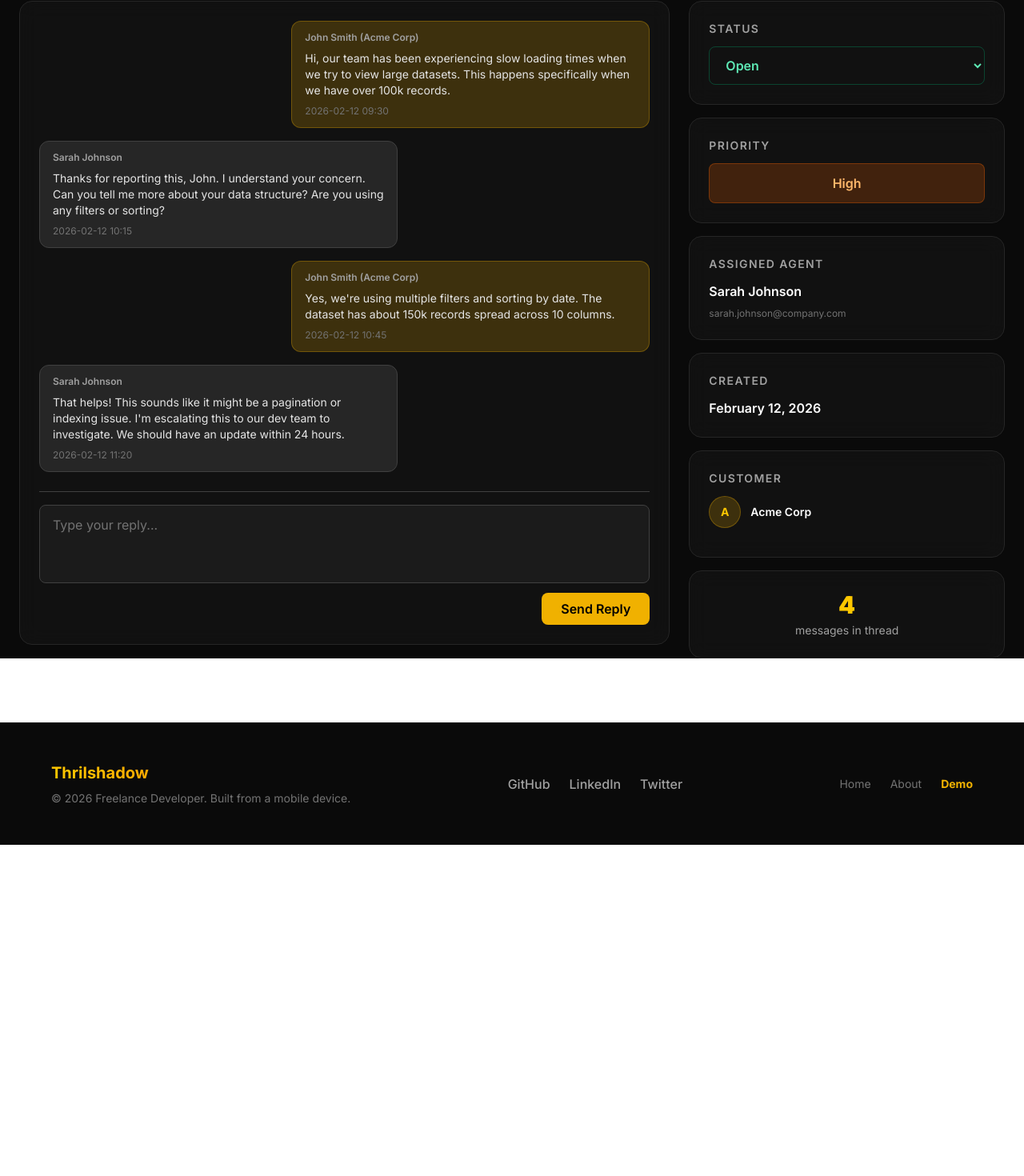
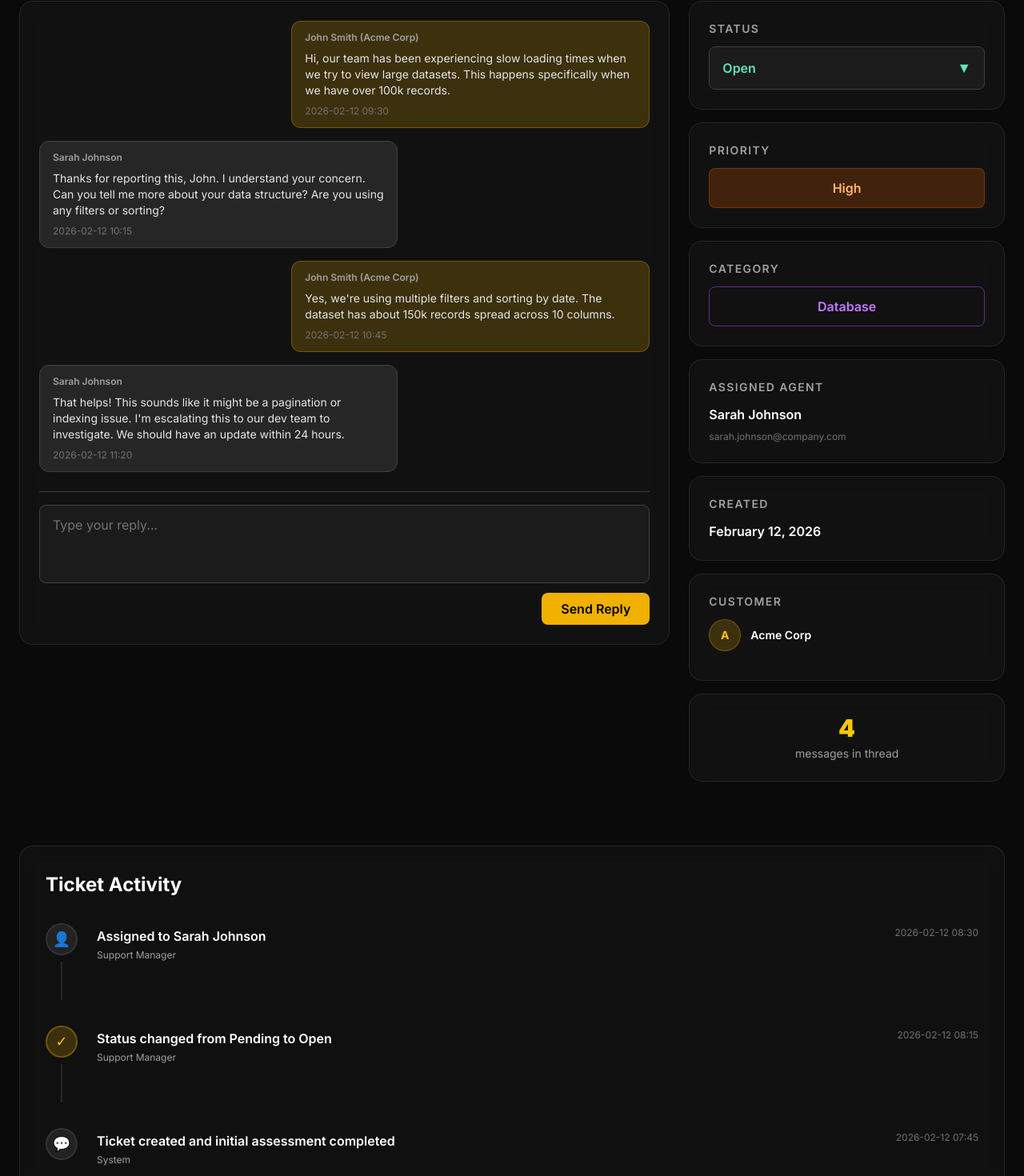
Before and after one commit to thrilshadow/my-portfolio, a Next.js app: page /projects/saas-dashboard/tickets/1 in a window 1280 px wide. Shown: the part 319-1789 px from the top of the page at 80% size. Before the commit the page ends 1375 px from the top, so only its background shows below. Built offline with nearby package versions, Linux system fonts and the light colour scheme.

Commit message:
feat: add interactive ticket history audit trail

```diff
--- a/app/projects/saas-dashboard/tickets/[id]/page.tsx
+++ b/app/projects/saas-dashboard/tickets/[id]/page.tsx
@@ -12,12 +12,21 @@ type Message = {
   timestamp: string;
 };
 
+type ActivityLog = {
+  id: number;
+  type: 'Status Change' | 'Assigned' | 'Comment';
+  description: string;
+  timestamp: string;
+  actor: string;
+};
+
 type Ticket = {
   id: number;
   subject: string;
   customerName: string;
   status: 'Open' | 'Pending' | 'Resolved';
   priority: 'Low' | 'Medium' | 'High' | 'Urgent';
+  category: 'Billing' | 'Bug' | 'Database' | 'Feature Request' | 'Security';
   date: string;
   description?: string;
   assignedTo?: string;
@@ -33,6 +42,7 @@ const mockTickets: Record<number, Ticket> = {
     customerName: "Acme Corp",
     status: "Open",
     priority: "High",
+    category: "Database",
     date: "2026-02-12",
     description: "When loading datasets with over 100,000 records, the dashboard takes 15-20 seconds to render. This is impacting user experience and productivity.",
     assignedTo: "Sarah Johnson",
@@ -74,6 +84,7 @@ const mockTickets: Record<number, Ticket> = {
     customerName: "TechStart Inc",
     status: "Pending",
     priority: "Urgent",
+    category: "Bug",
     date: "2026-02-11",
     description: "Stripe webhook integration has stopped processing payments. Last successful transaction was on Feb 10. Users are unable to complete purchases.",
     assignedTo: "Michael Chen",
@@ -115,6 +126,7 @@ const mockTickets: Record<number, Ticket> = {
     customerName: "Digital Agency",
     status: "Open",
     priority: "Low",
+    category: "Feature Request",
     date: "2026-02-10",
     description: "Feature request from customer to add a dark mode toggle in user settings. This would improve accessibility for evening work sessions.",
     assignedTo: "Emma Williams",
@@ -142,6 +154,7 @@ const mockTickets: Record<number, Ticket> = {
     customerName: "Global Solutions",
     status: "Resolved",
     priority: "Medium",
+    category: "Billing",
     date: "2026-02-09",
     description: "Export to CSV button was not including all columns. Fixed by updating the export mapping logic.",
     assignedTo: "Alex Rivera",
@@ -176,6 +189,7 @@ const mockTickets: Record<number, Ticket> = {
     customerName: "Creative Studio",
     status: "Pending",
     priority: "High",
+    category: "Security",
     date: "2026-02-08",
     description: "Customers hitting 429 errors when making bulk API calls. Current rate limit of 100 req/min may be too restrictive for their workflow.",
     assignedTo: "James Park",
@@ -203,6 +217,7 @@ const mockTickets: Record<number, Ticket> = {
     customerName: "CloudFirst",
     status: "Open",
     priority: "Medium",
+    category: "Feature Request",
     date: "2026-02-07",
     description: "Customer needs detailed documentation on setting up webhooks for their integration. Current docs are missing implementation examples.",
     assignedTo: "Lisa Anderson",
@@ -234,6 +249,12 @@ export default function TicketDetail() {
   const [messages, setMessages] = useState<Message[]>(ticket?.messages || []);
   const [replyText, setReplyText] = useState("");
   const [status, setStatus] = useState<'Open' | 'Pending' | 'Resolved'>(ticket?.status || 'Open');
+  const [isStatusDropdownOpen, setIsStatusDropdownOpen] = useState(false);
+  const [activityLog, setActivityLog] = useState<ActivityLog[]>([
+    { id: 3, type: 'Assigned', description: 'Assigned to Sarah Johnson', timestamp: '2026-02-12 08:30', actor: 'Support Manager' },
+    { id: 2, type: 'Status Change', description: 'Status changed from Pending to Open', timestamp: '2026-02-12 08:15', actor: 'Support Manager' },
+    { id: 1, type: 'Comment', description: 'Ticket created and initial assessment completed', timestamp: '2026-02-12 07:45', actor: 'System' }
+  ]);
 
   if (!ticket) {
     return (
@@ -290,6 +311,32 @@ export default function TicketDetail() {
         return "bg-rose-500/20 border-rose-500/30 text-rose-300";
       default:
         return "bg-neutral-500/20 border-neutral-500/30 text-neutral-300";
+    }
+  };
+
+  const getCategoryBadgeColor = (category: string) => {
+    switch (category) {
+      case "Billing":
+        return "border-blue-500/50 text-blue-400";
+      case "Bug":
+        return "border-rose-500/50 text-rose-400";
+      case "Database":
+        return "border-purple-500/50 text-purple-400";
+      case "Feature Request":
+        return "border-emerald-500/50 text-emerald-400";
+      case "Security":
+        return "border-orange-500/50 text-orange-400";
+      default:
+        return "border-neutral-500/50 text-neutral-400";
+    }
+  };
+
+  const getActivityIconColor = (type: string) => {
+    switch (type) {
+      case "Status Change":
+        return "bg-yellow-500/20 border-yellow-500/30";
+      default:
+        return "bg-neutral-700/40 border-neutral-700/60";
     }
   };
 
@@ -351,26 +398,65 @@ export default function TicketDetail() {
           {/* Right Column - Metadata Sidebar */}
           <div className="space-y-4">
             {/* Status Control */}
-            <div className="bg-neutral-900/60 border border-neutral-800 rounded-2xl p-6 backdrop-blur-md">
+            <div className={`bg-neutral-900/60 border border-neutral-800 rounded-2xl p-6 backdrop-blur-md relative ${isStatusDropdownOpen ? 'z-50' : ''}`}>
               <p className="text-sm text-neutral-400 mb-3 uppercase tracking-widest font-semibold">Status</p>
-              <select
-                value={status}
-                onChange={(e) => setStatus(e.target.value as 'Open' | 'Pending' | 'Resolved')}
-                className={`w-full px-4 py-3 rounded-lg border font-semibold cursor-pointer ${
-                  getStatusBadgeColor(status)
-                } bg-transparent focus:outline-none transition`}
-              >
-                <option value="Open">Open</option>
-                <option value="Pending">Pending</option>
-                <option value="Resolved">Resolved</option>
-              </select>
+              <div className="relative">
+                <button
+                  onClick={() => setIsStatusDropdownOpen(!isStatusDropdownOpen)}
+                  className={`w-full px-4 py-3 rounded-lg border font-semibold text-left flex items-center justify-between transition ${
+                    getStatusBadgeColor(status)
+                  } bg-neutral-800/50 hover:bg-neutral-800 border-neutral-700`}
+                >
+                  <span>{status}</span>
+                  <span className={`text-lg transition-transform ${isStatusDropdownOpen ? 'rotate-180' : ''}`}>▼</span>
+                </button>
+
+                {isStatusDropdownOpen && (
+                  <div className="absolute top-full mt-2 w-full bg-neutral-800 border border-neutral-700 rounded-lg shadow-lg z-[100]">
+                    {(['Open', 'Pending', 'Resolved'] as const).map((option) => (
+                      <button
+                        key={option}
+                        onClick={() => {
+                          if (option !== status) {
+                            const now = new Date();
+                            const timestamp = `${(now.getMonth() + 1).toString().padStart(2, '0')}-${now.getDate().toString().padStart(2, '0')} ${now.getHours().toString().padStart(2, '0')}:${now.getMinutes().toString().padStart(2, '0')}`;
+                            const newActivity: ActivityLog = {
+                              id: Math.max(...activityLog.map(a => a.id), 0) + 1,
+                              type: 'Status Change',
+                              description: `Status changed from ${status} to ${option}`,
+                              timestamp,
+                              actor: 'You (Support Agent)'
+                            };
+                            setActivityLog([newActivity, ...activityLog]);
+                          }
+                          setStatus(option);
+                          setIsStatusDropdownOpen(false);
+                        }}
+                        className={`w-full px-4 py-3 text-left font-semibold transition border-b border-neutral-700 last:border-b-0 ${
+                          status === option ? 'bg-neutral-700 text-yellow-400' : 'text-neutral-100 hover:bg-neutral-700/60'
+                        }`}
+                      >
+                        {option}
+                      </button>
+                    ))}
+                  </div>
+                )}
+              </div>
             </div>
 
             {/* Priority */}
-            <div className="bg-neutral-900/60 border border-neutral-800 rounded-2xl p-6 backdrop-blur-md">
+            <div className="bg-neutral-900/60 border border-neutral-800 rounded-2xl p-6 backdrop-blur-md relative">
               <p className="text-sm text-neutral-400 mb-3 uppercase tracking-widest font-semibold">Priority</p>
               <div className={`px-4 py-3 rounded-lg border text-center font-semibold ${getPriorityBadgeColor(ticket.priority)}`}>
                 {ticket.priority}
+              </div>
+            </div>
+
+            {/* Category */}
+            <div className="bg-neutral-900/60 border border-neutral-800 rounded-2xl p-6 backdrop-blur-md relative">
+              <p className="text-sm text-neutral-400 mb-3 uppercase tracking-widest font-semibold">Category</p>
+              <div className={`px-4 py-3 rounded-lg border text-center font-semibold ${getCategoryBadgeColor(ticket.category)}`}>
+                {ticket.category}
               </div>
             </div>
 
@@ -412,6 +498,45 @@ export default function TicketDetail() {
           </div>
         </div>
       </section>
+
+      {/* Ticket Activity Timeline */}
+      <section className="px-6 max-w-7xl mx-auto mb-20">
+        <div className="bg-neutral-900/50 border border-neutral-800 rounded-2xl p-8 backdrop-blur-md">
+          <h2 className="text-2xl font-bold mb-8 text-white">Ticket Activity</h2>
+
+          <div className="space-y-6">
+            {activityLog.map((activity, index) => (
+              <div key={activity.id} className="flex gap-6">
+                {/* Timeline line and icon */}
+                <div className="flex flex-col items-center">
+                  {/* Icon circle */}
+                  <div className={`w-10 h-10 rounded-full border-2 flex items-center justify-center flex-shrink-0 ${getActivityIconColor(activity.type)} ${activity.type === 'Status Change' ? 'border-yellow-500' : 'border-neutral-700'}`}>
+                    {activity.type === 'Status Change' && <span className="text-yellow-400 text-lg">✓</span>}
+                    {activity.type === 'Assigned' && <span className="text-neutral-300 text-lg">👤</span>}
+                    {activity.type === 'Comment' && <span className="text-neutral-300 text-lg">💬</span>}
+                  </div>
+
+                  {/* Vertical line to next item */}
+                  {index !== activityLog.length - 1 && (
+                    <div className="w-0.5 h-12 bg-neutral-800 my-2" />
+                  )}
+                </div>
+
+                {/* Activity details */}
+                <div className="flex-1 pt-1">
+                  <div className="flex items-start justify-between">
+                    <div>
+                      <p className="font-semibold text-white">{activity.description}</p>
+                      <p className="text-xs text-neutral-400 mt-1">{activity.actor}</p>
+                    </div>
+                    <p className="text-xs text-neutral-500 whitespace-nowrap ml-4">{activity.timestamp}</p>
+                  </div>
+                </div>
+              </div>
+            ))}
+          </div>
+        </div>
+      </section>
     </main>
   );
 }
--- a/app/projects/saas-dashboard/tickets/page.tsx
+++ b/app/projects/saas-dashboard/tickets/page.tsx
@@ -9,6 +9,7 @@ type Ticket = {
   customerName: string;
   status: 'Open' | 'Pending' | 'Resolved';
   priority: 'Low' | 'Medium' | 'High' | 'Urgent';
+  category: 'Billing' | 'Bug' | 'Database' | 'Feature Request' | 'Security';
   date: string;
 };
 
@@ -20,6 +21,7 @@ const mockTickets: Ticket[] = [
     customerName: "Acme Corp",
     status: "Open",
     priority: "High",
+    category: "Database",
     date: "2026-02-12"
   },
   {
@@ -28,6 +30,7 @@ const mockTickets: Ticket[] = [
     customerName: "TechStart Inc",
     status: "Pending",
     priority: "Urgent",
+    category: "Billing",
     date: "2026-02-11"
   },
   {
@@ -36,6 +39,7 @@ const mockTickets: Ticket[] = [
     customerName: "Digital Agency",
     status: "Open",
     priority: "Low",
+    category: "Feature Request",
     date: "2026-02-10"
   },
   {
@@ -44,6 +48,7 @@ const mockTickets: Ticket[] = [
     customerName: "Global Solutions",
     status: "Resolved",
     priority: "Medium",
+    category: "Bug",
     date: "2026-02-09"
   },
   {
@@ -52,6 +57,7 @@ const mockTickets: Ticket[] = [
     customerName: "Creative Studio",
     status: "Pending",
     priority: "High",
+    category: "Security",
     date: "2026-02-08"
   },
   {
@@ -60,6 +66,7 @@ const mockTickets: Ticket[] = [
     customerName: "CloudFirst",
     status: "Open",
     priority: "Medium",
+    category: "Feature Request",
     date: "2026-02-07"
   },
 ];
@@ -98,6 +105,23 @@ export default function SupportTickets() {
         return "bg-rose-500/20 text-rose-300 border-rose-500/30";
       default:
         return "bg-neutral-500/20 text-neutral-300 border-neutral-500/30";
+    }
+  };
+
+  const getCategoryBadgeColor = (category: string) => {
+    switch (category) {
+      case "Billing":
+        return "border-blue-500/50 text-blue-400";
+      case "Bug":
+        return "border-rose-500/50 text-rose-400";
+      case "Database":
+        return "border-purple-500/50 text-purple-400";
+      case "Feature Request":
+        return "border-emerald-500/50 text-emerald-400";
+      case "Security":
+        return "border-orange-500/50 text-orange-400";
+      default:
+        return "border-neutral-500/50 text-neutral-400";
     }
   };
 
@@ -158,9 +182,14 @@ export default function SupportTickets() {
                     <div className="flex-1">
                       <div className="flex items-start gap-4 mb-3">
                         <div className="flex-1">
-                          <h3 className="text-lg font-bold group-hover:text-yellow-400 transition mb-2">
-                            {ticket.subject}
-                          </h3>
+                          <div className="flex items-center gap-2 mb-2">
+                            <h3 className="text-lg font-bold group-hover:text-yellow-400 transition">
+                              {ticket.subject}
+                            </h3>
+                            <span className={`px-2 py-1 border rounded text-xs font-semibold ${getCategoryBadgeColor(ticket.category)}`}>
+                              {ticket.category}
+                            </span>
+                          </div>
                           <p className="text-sm text-neutral-400">
                             {ticket.customerName}
                           </p>
```
Also changed, not shown: app/projects/saas-dashboard/page.tsx (+58 -17 lines).
